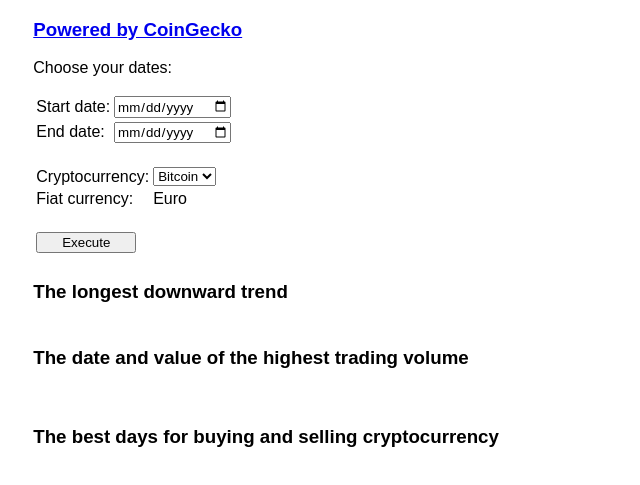
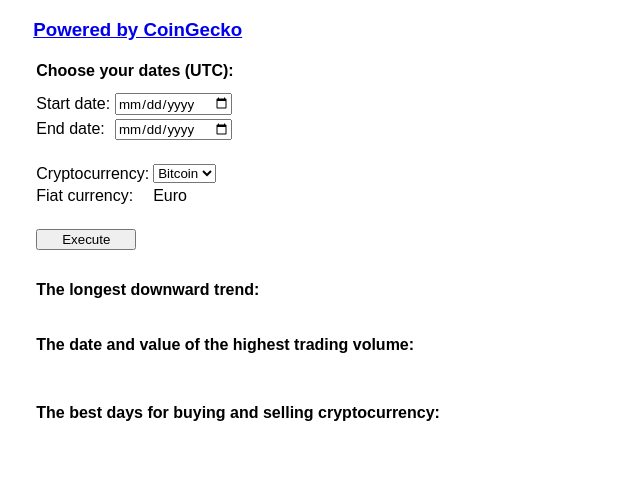
Before and after one commit to Mountain-Pony/Crypto-Reacher, a website: page index.html in a window 1280 px wide. Shown: the part 65-550 px from the top of the page, without its empty margins (0-640 px from the left). Drawn offline with Linux system fonts and the light colour scheme; a script that the page names is missing.

Commit message:
Tell user that dates are UTC, remove unnecessary elements

```diff
--- a/index.html
+++ b/index.html
@@ -17,8 +17,10 @@
         <div class="container">
             <h1>Crypto Reacher</h1>
             <h3><a href="https://www.coingecko.com/en/api">Powered by CoinGecko</a></h3>
-            <p>Choose your dates:</p>
             <table>
+                <tr>
+                    <td colspan="2" class="titleRow">Choose your dates (UTC):</td>
+                </tr>
                 <tr>
                     <td>Start date:</td>
                     <td><input type="date" id="startDate"></td>
@@ -49,46 +51,42 @@
             <table>
                 <tr>
                     <td><button type="button" class="execute" onclick="execute()">Execute</button></td>
-                    <td>
-                        <div id="executeError" class="outputElement"></div>
-                    </td>
+                    <td id="executeError" class="outputElement"></td>
                 </tr>
             </table>
         </div>
     </form>
     <div class="container">
-        <h3>The longest downward trend</h3>
         <table>
             <tr>
-                <td>
-                    <div id="longestBear" class="outputElement"></div>
-                </td>
+                <td class="titleRow">The longest downward trend:</td>
+            </tr>
+            <tr>
+                <td id="longestBear" class="outputElement"></td>
             </tr>
         </table>
-        <h3>The date and value of the highest trading volume</h3>
+        <br>
         <table>
             <tr>
-                <td>
-                    <div id="highestVolumeDate" class="outputElement"></div>
-                </td>
+                <td class="titleRow">The date and value of the highest trading volume:</td>
             </tr>
             <tr>
-                <td>
-                    <div id="highestVolume" class="outputElement resultRow"></div>
-                </td>
+                <td id="highestVolumeDate" class="outputElement"></td>
+            </tr>
+            <tr>
+                <td id="highestVolume" class="outputElement resultRow"></td>
             </tr>
         </table>
-        <h3>The best days for buying and selling cryptocurrency</h3>
+        <br>
         <table>
             <tr>
-                <td>
-                    <div id="bestDayToBuy" class="outputElement"></div>
-                </td>
+                <td class="titleRow">The best days for buying and selling cryptocurrency:</td>
             </tr>
             <tr>
-                <td>
-                    <div id="bestDayToSell" class="outputElement resultRow"></div>
-                </td>
+                <td id="bestDayToBuy" class="outputElement"></td>
+            </tr>
+            <tr>
+                <td id="bestDayToSell" class="outputElement resultRow"></td>
             </tr>
         </table>
     </div>
```
